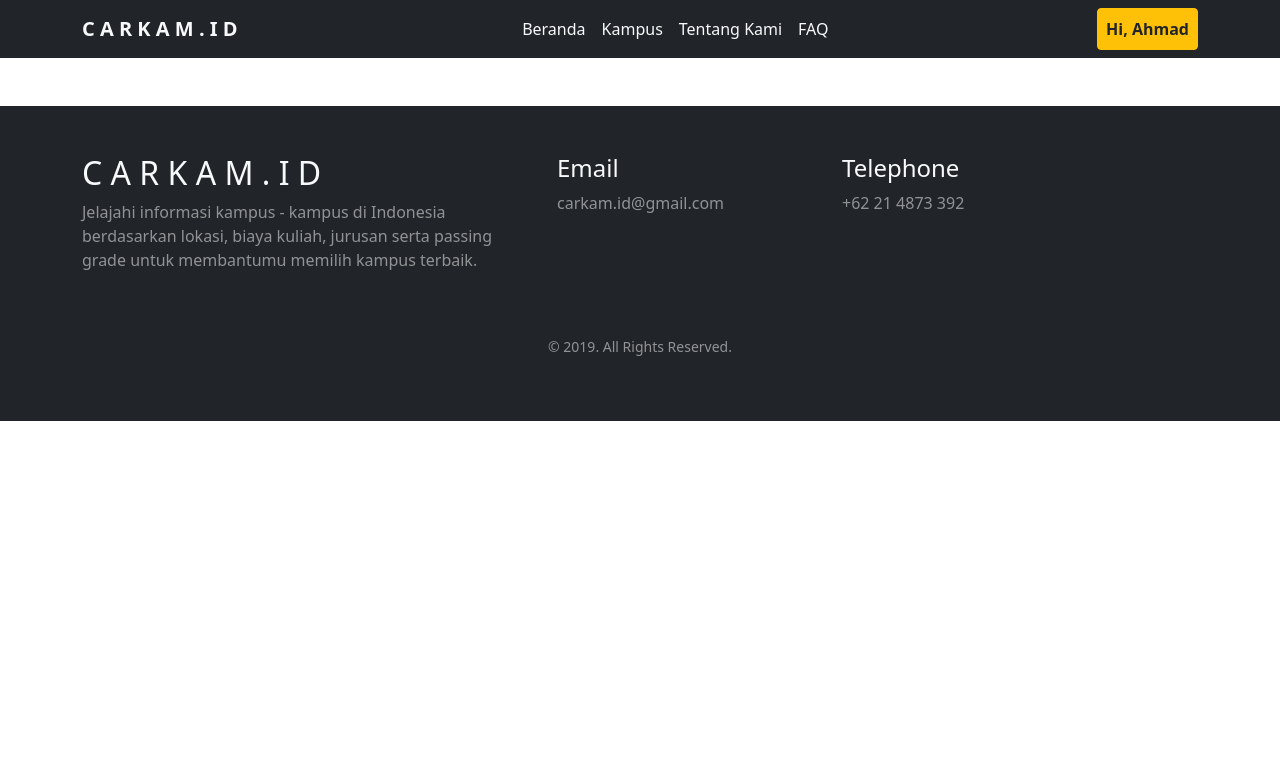
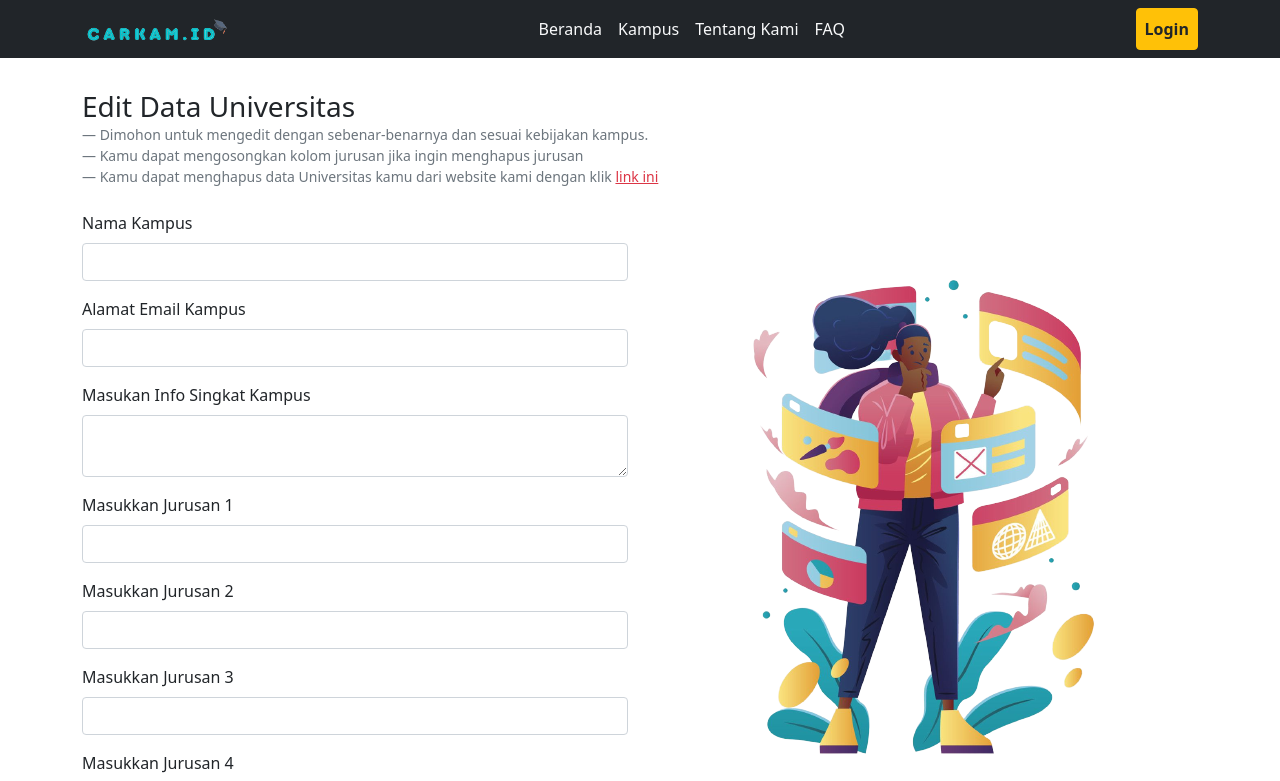
Before and after one commit to ariopri/Carkam, a React (Create React App) app in the folder front_end/: page /edituniv in a window 1280 px wide. Shown: the top 781 px of the page. Built offline with nearby package versions, Linux system fonts and the light colour scheme.

Commit message:
Page Edit Univ -> Done

```diff
--- a/front_end/src/App.js
+++ b/front_end/src/App.js
@@ -1,17 +1,18 @@
-import './App.css';
-import NavigationBar from './components/NavigationBar';
-import './style/SlideShow.css';
-import Beranda from './components/Beranda';
-import Footer from './components/Footer';
-import TentangKami from './components/TentangKami';
-import Login from './components/Login-Page/Login';
-import Register from './components/Register-Page/Register';
-import { BrowserRouter as Router, Routes, Route } from 'react-router-dom';
-import FAQ from './components/FAQ';
-import Kampus from './components/Kampus';
-import DetailKampus from './components/DetailKampus';
-import Masukkanreview from './components/Masukkanreview';
-import InputUnivBaru from './components/InputUnivBaru';
+import "./App.css";
+import NavigationBar from "./components/NavigationBar";
+import "./style/SlideShow.css";
+import Beranda from "./components/Beranda";
+import Footer from "./components/Footer";
+import TentangKami from "./components/TentangKami";
+import Login from "./components/Login-Page/Login";
+import Register from "./components/Register-Page/Register";
+import { BrowserRouter as Router, Routes, Route } from "react-router-dom";
+import FAQ from "./components/FAQ";
+import Kampus from "./components/Kampus";
+import DetailKampus from "./components/DetailKampus";
+import Masukkanreview from "./components/Masukkanreview";
+import InputUnivBaru from "./components/InputUnivBaru";
+import EditUniv from "./components/EditUniv";
 function App() {
   return (
     <>
@@ -27,6 +28,7 @@ function App() {
           <Route path="/detailkampus" element={<DetailKampus />} />
           <Route path="/review" element={<Masukkanreview />} />
           <Route path="/inpuunivbaru" element={<InputUnivBaru />} />
+          <Route path="/edituniv" element={<EditUniv />} />
         </Routes>
       </Router>
       <Footer />
--- a/front_end/src/components/DetailKampusItem/InfoKampus.jsx
+++ b/front_end/src/components/DetailKampusItem/InfoKampus.jsx
@@ -12,7 +12,21 @@ const InfoKampus = () => {
             <div class="col-md-6 pt-5">
               <Card>
                 <Card.Header className="bg-success text-light">
-                  <b>Kampus Merdeka</b>
+                  <div class="row">
+                    <div class="col-md-6">
+                      <b>Kampus Merdeka &nbsp;</b>
+                    </div>
+                    <div class="col-md-6">
+                      <div className="d-flex flex-row-reverse mt-">
+                        <a
+                          href="/edituniv"
+                          className="btn btn-danger text-light "
+                        >
+                          <b>Ubah / Hapus</b>
+                        </a>
+                      </div>
+                    </div>
+                  </div>
                 </Card.Header>
                 <Card.Body>
                   <blockquote className="blockquote mb-0">
--- /dev/null
+++ b/front_end/src/components/EditUniv.jsx
@@ -0,0 +1,80 @@
+import { Container } from "react-bootstrap";
+
+import Button from "react-bootstrap/Button";
+import Form from "react-bootstrap/Form";
+import gambarasik from "./EditUnivItem/image/Beranda.png";
+
+const EditUniv = () => {
+  return (
+    <>
+      <Container>
+        <div className="pt-3">
+          <div className="pt-3">
+            <h3>Edit Data Universitas</h3>
+            <footer className="blockquote-footer pt-2">
+              Dimohon untuk mengedit dengan sebenar-benarnya dan sesuai
+              kebijakan kampus.
+            </footer>
+            <footer className="blockquote-footer ">
+              Kamu dapat mengosongkan kolom jurusan jika ingin menghapus jurusan
+            </footer>
+            <footer className="blockquote-footer ">
+              Kamu dapat menghapus data Universitas kamu dari website kami
+              dengan klik{" "}
+              <a href="#hapus" className="text-danger">
+                link ini
+              </a>
+            </footer>
+            <div class="row pt-2">
+              <div class="col-md-6">
+                <Form className="">
+                  <Form.Group className="mb-3">
+                    <Form.Label>Nama Kampus</Form.Label>
+                    <Form.Control type="text" />
+                  </Form.Group>
+                  <Form.Group className="mb-3">
+                    <Form.Label>Alamat Email Kampus</Form.Label>
+                    <Form.Control type="email" />
+                  </Form.Group>
+                  <Form.Group className="mb-3">
+                    <Form.Label>Masukan Info Singkat Kampus</Form.Label>
+                    <textarea class="form-control"></textarea>
+                  </Form.Group>
+                  <Form.Group className="mb-3">
+                    <Form.Label>Masukkan Jurusan 1</Form.Label>
+                    <Form.Control type="text" />
+                  </Form.Group>
+                  <Form.Group className="mb-3">
+                    <Form.Label>Masukkan Jurusan 2</Form.Label>
+                    <Form.Control type="text" />
+                  </Form.Group>
+                  <Form.Group className="mb-3">
+                    <Form.Label>Masukkan Jurusan 3</Form.Label>
+                    <Form.Control type="text" />
+                  </Form.Group>
+                  <Form.Group className="mb-3">
+                    <Form.Label>Masukkan Jurusan 4</Form.Label>
+                    <Form.Control type="text" />
+                  </Form.Group>
+                  <Form.Group className="mb-3">
+                    <Form.Label>Masukkan Jurusan 5</Form.Label>
+                    <Form.Control type="text" />
+                  </Form.Group>
+                  <Button variant="primary" type="submit">
+                    Ubah
+                  </Button>
+                </Form>
+              </div>
+              <div class="col-md-6">
+                <center>
+                  <img src={gambarasik} alt="" height="auto" />
+                </center>
+              </div>
+            </div>
+          </div>
+        </div>
+      </Container>
+    </>
+  );
+};
+export default EditUniv;
--- a/front_end/src/components/NavigationBar.jsx
+++ b/front_end/src/components/NavigationBar.jsx
@@ -1,10 +1,11 @@
+import logo from "./Login-Page/image/logo-carkam.png";
 const NavigationBar = () => {
   return (
     <>
       <nav className="navbar navbar-expand-lg navbar-light bg-dark">
         <div className="container">
           <a className="navbar-brand  text-light" href="/">
-            <b>C A R K A M . I D</b>
+            <img src={logo} alt="" width="150px" />
           </a>
           <button
             className="navbar-toggler"
@@ -43,7 +44,7 @@ const NavigationBar = () => {
             <ul className="navbar-nav ml-auto">
               <li className="nav-item active">
                 <a className="nav-link btn btn-warning text-dark" href="/Login">
-                  <b> Hi, Ahmad</b>{" "}
+                  <b> Login</b>
                 </a>
               </li>
             </ul>
```
Also changed, not shown: front_end/src/components/EditUnivItem/image/Beranda.png (added).
